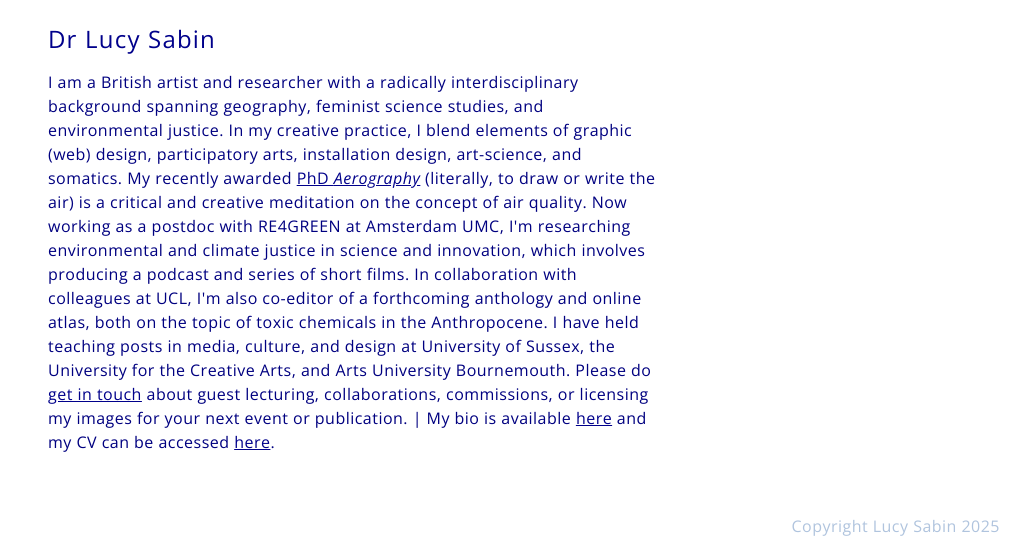
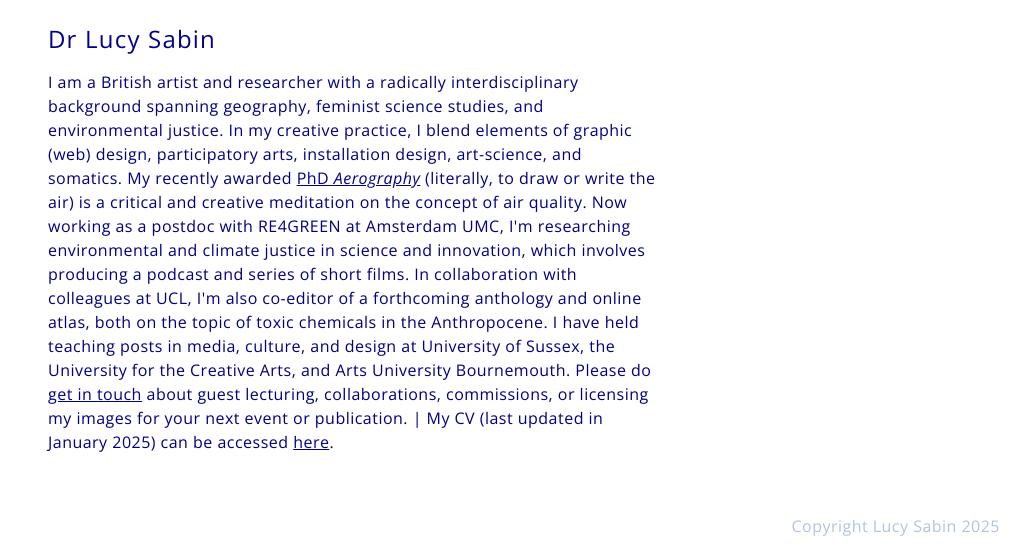
Before and after one commit to lucyrose93/aerography, a plain HTML site: page about.html in a window 1280 px wide. Shown: the part 610-1164 px from the top of the page, without its empty margins (264-1280 px from the left). Drawn offline with nearby package versions, Linux system fonts and the light colour scheme.

Commit message:
remove bio from about

```diff
--- a/about.html
+++ b/about.html
@@ -31,7 +31,7 @@
                 <img style="width: 100%; margin-top:9em;" src="imgs/headshot.jpg" id="headshot">
 
                 <h1 id="about-lucy">Dr Lucy Sabin</h1>
-                <p>I am a British artist and researcher with a radically interdisciplinary background spanning geography, feminist science studies, and environmental justice. In my creative practice, I blend elements of graphic (web) design, participatory arts, installation design, art-science, and somatics. My recently awarded <a href="./phd.html">PhD <i>Aerography</i></a> (literally, to draw or write the air) is a critical and creative meditation on the concept of air quality. Now working as a postdoc with RE4GREEN at Amsterdam UMC, I'm researching environmental and climate justice in science and innovation, which involves producing a podcast and series of short films. In collaboration with colleagues at UCL, I'm also co-editor of a forthcoming anthology and online atlas, both on the topic of toxic chemicals in the Anthropocene. I have held teaching posts in media, culture, and design at University of Sussex, the University for the Creative Arts, and Arts University Bournemouth. Please do <a href="./contact.html">get in touch</a> about guest lecturing, collaborations, commissions, or licensing my images for your next event or publication. | My bio is available <a href="./pdfs/biography_lucysabin.pdf" target="_blank">here</a> and my CV can be accessed <a href="./pdfs/cv_lucysabin_2025.pdf" target="_blank">here</a>.</p>
+                <p>I am a British artist and researcher with a radically interdisciplinary background spanning geography, feminist science studies, and environmental justice. In my creative practice, I blend elements of graphic (web) design, participatory arts, installation design, art-science, and somatics. My recently awarded <a href="./phd.html">PhD <i>Aerography</i></a> (literally, to draw or write the air) is a critical and creative meditation on the concept of air quality. Now working as a postdoc with RE4GREEN at Amsterdam UMC, I'm researching environmental and climate justice in science and innovation, which involves producing a podcast and series of short films. In collaboration with colleagues at UCL, I'm also co-editor of a forthcoming anthology and online atlas, both on the topic of toxic chemicals in the Anthropocene. I have held teaching posts in media, culture, and design at University of Sussex, the University for the Creative Arts, and Arts University Bournemouth. Please do <a href="./contact.html">get in touch</a> about guest lecturing, collaborations, commissions, or licensing my images for your next event or publication. | My CV (last updated in January 2025) can be accessed <a href="./pdfs/cv_lucysabin_2025.pdf" target="_blank">here</a>.</p>
             </div>
         </div>
     </article>
```
Also changed, not shown: 1 other file.
